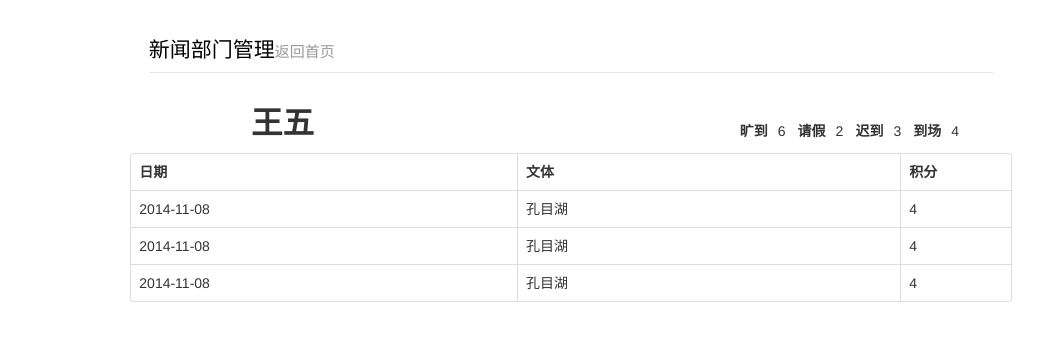
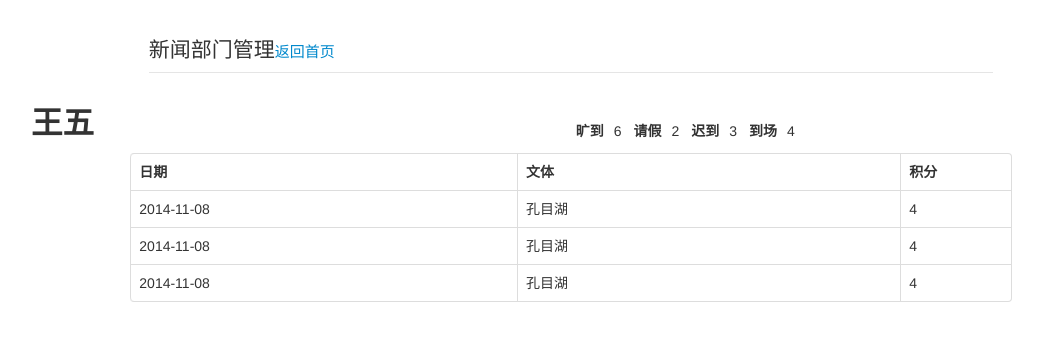
Before and after one commit to EcjtuNet/departmentMana, a PHP site: the page made by person.php in a window 1280 px wide; the page is wider, and only the part inside the window is pictured. Shown: the top 341 px of that part, without its empty margins (69-1112 px from the left). Run offline with PHP 8.4, Linux system fonts and the light colour scheme; data comes from the database, SQL or seed files in the repository; some libraries are stand-ins or nearby versions.

Commit message:
添加返回链接
顺便修复了一下person页响应式样式

```diff
--- a/css/style.css
+++ b/css/style.css
@@ -2,8 +2,8 @@
 legend {
 	margin-top: 30px;
 }
-legend a {
-	color: #000;
+legend a:hover {
+	text-decoration: none;
 }
 /* 登录 */
 #login {
@@ -102,13 +102,6 @@ span.add {
 }
 
 /* person */
-#personName {
-	float: left;
-	margin-left: 220px;
-}
-#personName + div {
-	float: right;
-}
 dt, dd{
 	margin-top: 14px;
 	float: left;
--- a/form.php
+++ b/form.php
@@ -11,7 +11,7 @@
 <body>
 	<div class="row-fluid">
 		<div class="span10 offset1">
-			<legend>新闻部门管理</legend>
+			<legend>新闻部门管理<small><a href="index.php">返回首页</a></small></legend>
 		</div>
 	</div>
 	<div class="row-fluid"><div class="wrap"><div class="alert">正在处理...</div></div></div>
--- a/person.php
+++ b/person.php
@@ -27,12 +27,12 @@ $sql=mysql_query($history);
 <body>
 	<div class="row-fluid">
 		<div class="span8 offset2">
-			<legend><a href="index.php">新闻部门管理<small>返回首页</small></a></legend>
+			<legend>新闻部门管理<small><a href="index.php">返回首页</a></small></a></legend>
 		</div>
 	</div>
-	<div  class="span12 offset1">
-		<h2 id="personName"><?php echo $message['user'];?></h2>
-		<div>
+	<div  class="row-fluid span10 offset1">
+		<h2 class="span3 offset" id="personName"><?php echo $message['user'];?></h2>
+		<div class="span3 offset2">
 			<dl>
 				<dt>旷到</dt>
 				<dd><?php echo $message['uarrive'];?></dd>
```
